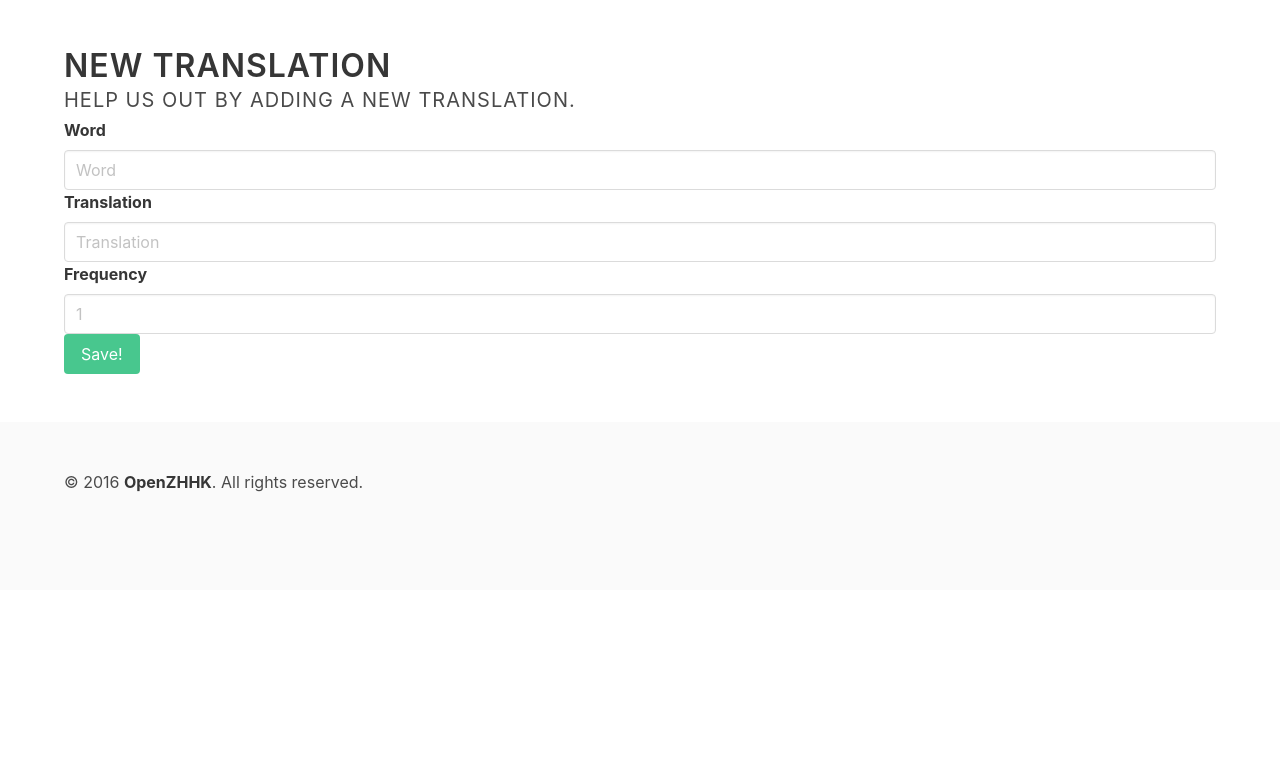
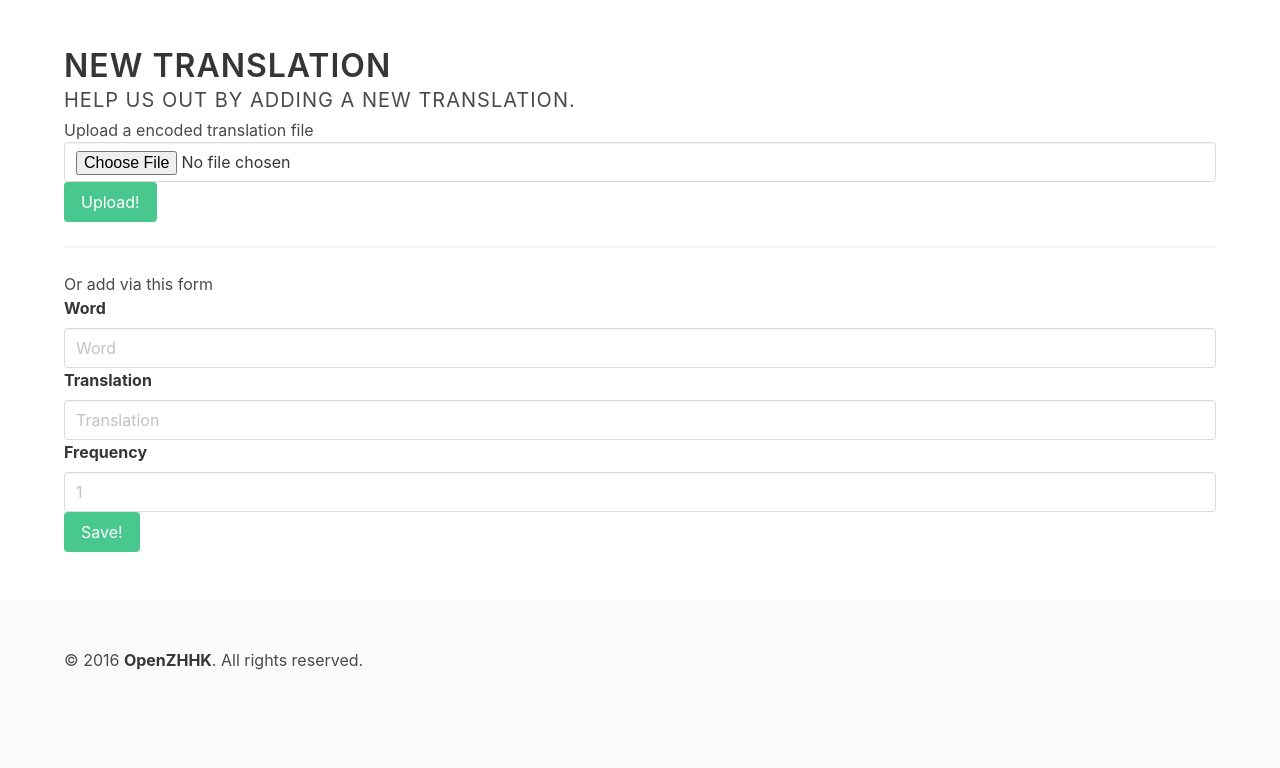
Before and after one commit to OpenZHHK/translation, a Flask app: page /new in a window 1280 px wide. Shown: the part 120-888 px from the top of the page. Before the commit the page ends 612 px from the top, so only its background shows below. Run offline with Flask 2, Linux system fonts and the light colour scheme; some libraries are stand-ins or nearby versions.

Commit message:
added clean, seed commands, requiurement, wip: upload file

```diff
--- a/openzhhk/api.py
+++ b/openzhhk/api.py
@@ -22,7 +22,6 @@
 get_file_parser.add_argument('q', required=False, default="")
 get_file_parser.add_argument('singleword', required=False, default="False", type=str)
 
-
 file_parser = reqparse.RequestParser()
 
 
@@ -34,6 +33,7 @@
 	# TODO: Parse File
 	objects = file_obj
 	return objects
+
 
 class Words(Resource):
 	def get(self, slug):
@@ -88,6 +88,8 @@
 		                 as_attachment=True)
 
 	def post(self):
+		f = request.files['file']
+		print f.read()
 		# TODO: Get the file object
 		args = file_parser.parse_args()
 		file = args
--- a/openzhhk/templates/new.html
+++ b/openzhhk/templates/new.html
@@ -9,6 +9,21 @@
 					Help us out by adding a new translation.
 				</h2>
 			</div>
+			<h1>Upload a encoded translation file</h1>
+			<div class="upload_file">
+				<form class="tf_form" action="/api/v1/words_file" method="post" enctype="multipart/form-data">
+					<p class="control">
+            <input type="file" name="file" class="input">
+					</p>
+					<p class="control">
+						<button class="button is-success">
+							Upload!
+						</button>
+					</p>
+				</form>
+			</div>
+			<hr>
+			<h1>Or add via this form</h1>
 			<div class="t_form">
 				<form id="new_form">
 					<div id="new-success" class="message is-success hidden">
```
Also changed, not shown: manage.py (+25 -6 lines), openzhhk/templates/list.html (+12 -7 lines), requirements.txt (added, +7 -0 lines).
